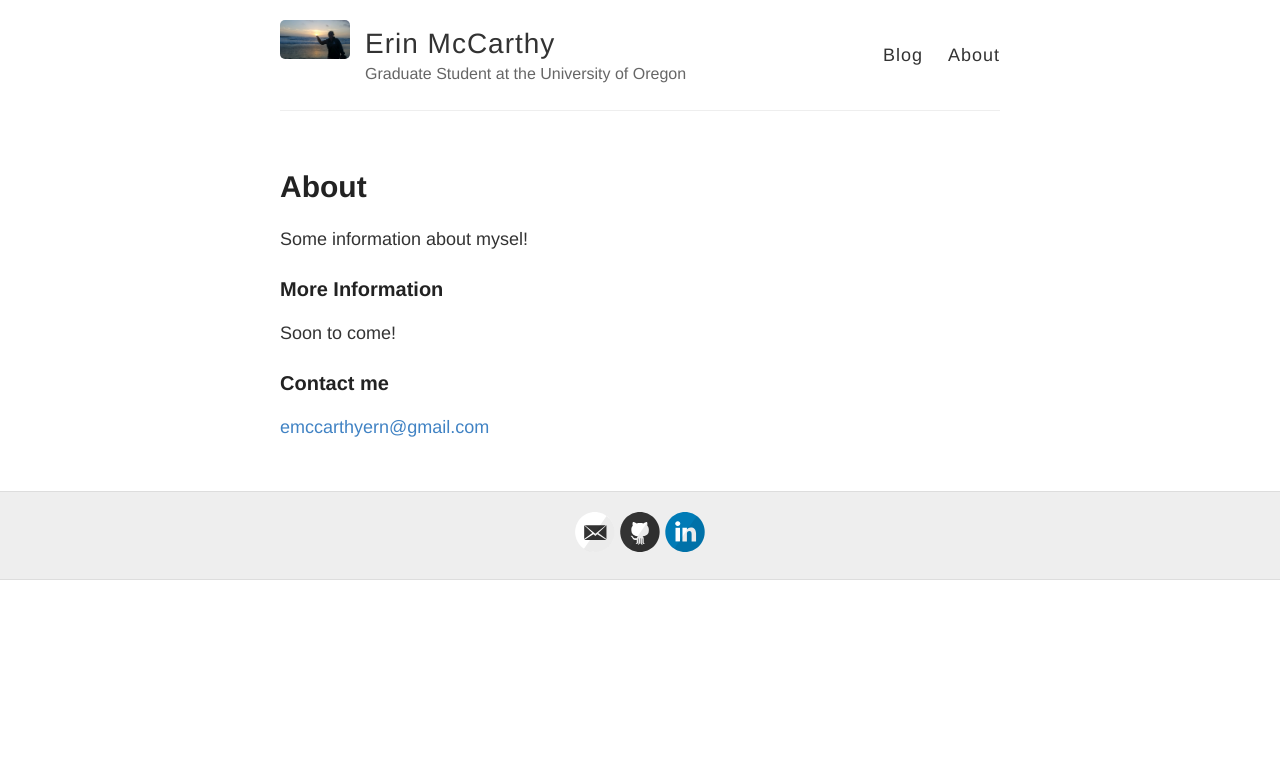
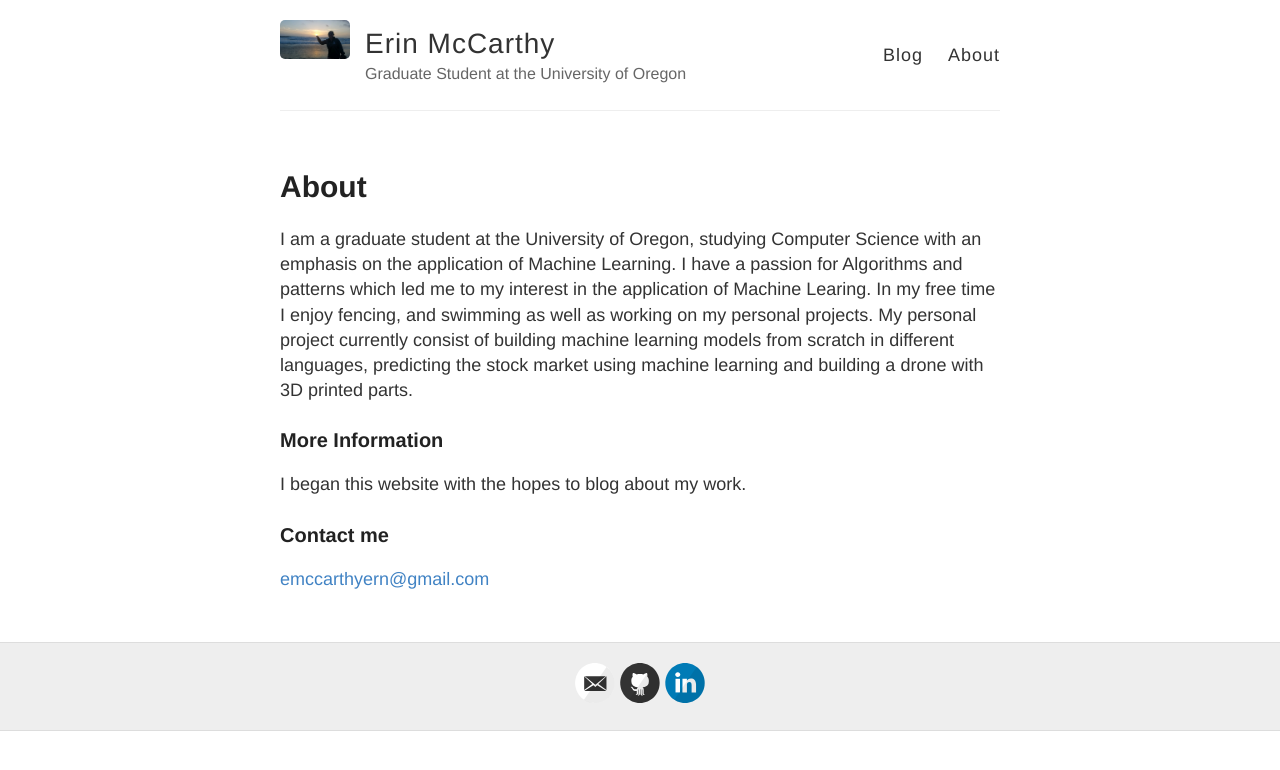
Before and after one commit to enmccarthy/enmccarthy.github.io, a Jekyll site: the page built from about.md, in a window 1280 px wide. Shown: the top 770 px of the page. Built offline with Jekyll 4.4.1, drawn with Linux system fonts in a browser that asks for light colours.

Commit message:
will continue

```diff
--- a/about.md
+++ b/about.md
@@ -4,11 +4,13 @@ title: About
 permalink: /about/
 ---
 
-Some information about mysel!
-
+I am a graduate student at the University of Oregon, studying Computer Science with an emphasis on the application of Machine Learning.
+I have a passion for Algorithms and patterns which led me to my interest in the application of Machine Learing.
+In my free time I enjoy fencing, and swimming as well as working on my personal projects.
+My personal project currently consist of building machine learning models from scratch in different languages, predicting the stock market using machine learning and building a drone with 3D printed parts.
 ### More Information
 
-Soon to come!
+I began this website with the hopes to blog about my work.
 
 ### Contact me
 
```
